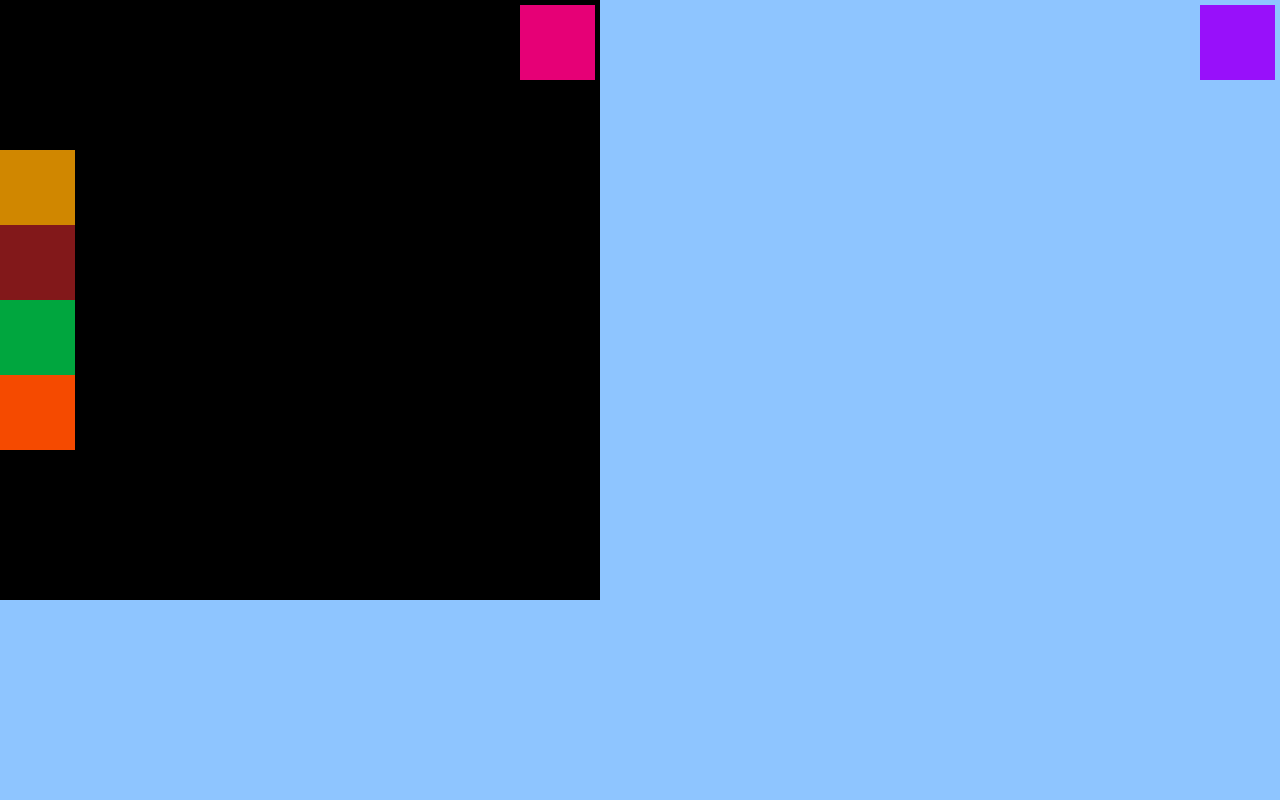
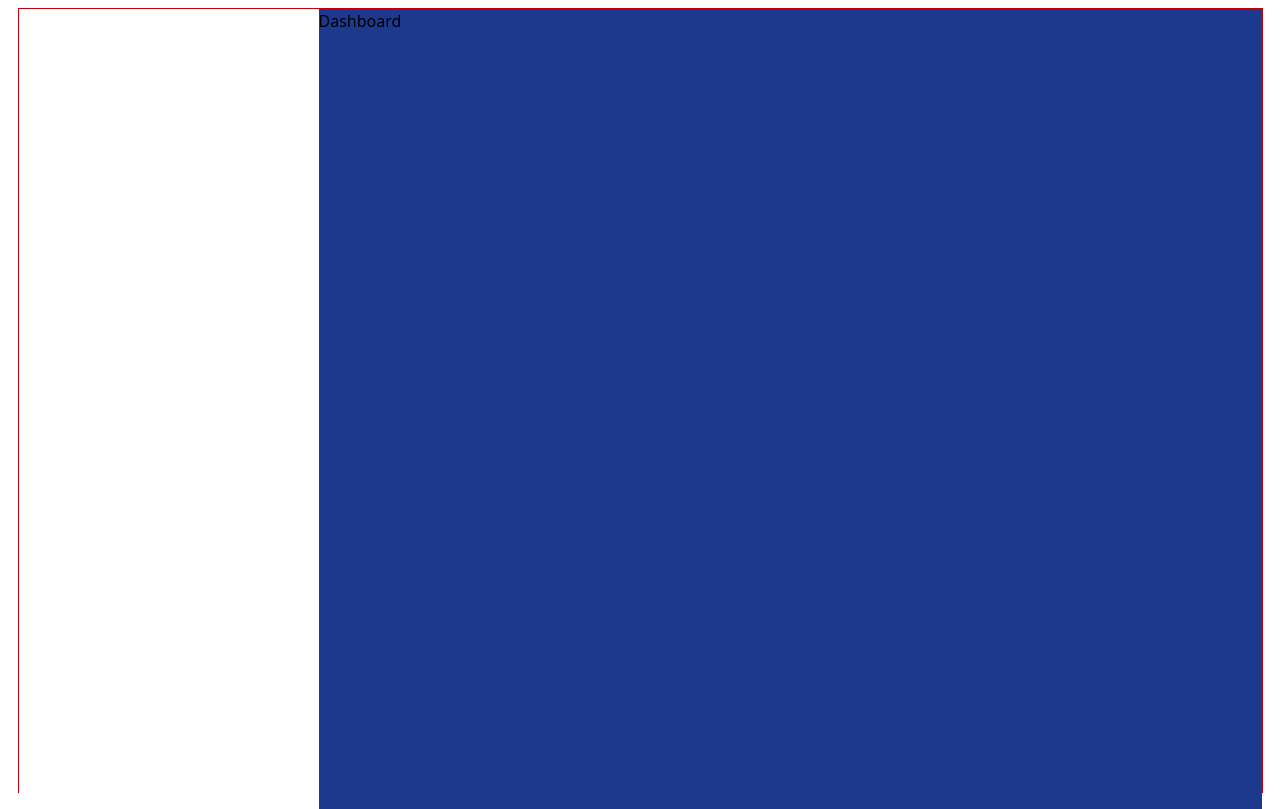
Before and after one commit to ErandikaPiumali/Frontend_MERN_batch06, a React (Vite) app: page /admin in a window 1280 px wide. Built offline with nearby package versions, Linux system fonts and the light colour scheme.

Commit message:
Day_10⛳

```diff
--- a/package.json
+++ b/package.json
@@ -13,6 +13,7 @@
     "@tailwindcss/vite": "^4.1.12",
     "react": "^19.1.1",
     "react-dom": "^19.1.1",
+    "react-router-dom": "^7.8.2",
     "tailwindcss": "^4.1.12"
   },
   "devDependencies": {
--- /dev/null
+++ b/pages/adminPages.jsx
@@ -0,0 +1,19 @@
+import { Route, Routes } from "react-router-dom";
+
+export default function AdminPage(){
+    return(
+        <div className="w-full h-screen bg-red-900 flex">
+            <div className="w-[300px] h-full bg-white">
+
+            </div>
+            <div  className="w-[calc(100%-300px)] bg-blue-900 h-full">
+                <Routes path="/*">
+                <Route path="/" element ={<h1>Dashboard</h1>}/>
+                 <Route path="/products" element ={<h1>Products</h1>}/>
+                  <Route path="/orders" element ={<h1>Orders</h1>}/>
+
+                </Routes>
+            </div>
+        </div>
+    )
+}
--- /dev/null
+++ b/pages/homePage.jsx
@@ -0,0 +1,7 @@
+export default function HomePage(){
+return(
+    <div>
+        <span>Home Page</span>
+    </div>
+)
+}
--- /dev/null
+++ b/pages/loginPage.jsx
@@ -0,0 +1,8 @@
+export default function LoginPage(){
+    return(
+        <div>
+            <span>Login Page</span>
+            <h1> Welcome to Home page</h1>
+        </div>
+    )
+}
--- /dev/null
+++ b/pages/registerPage.jsx
@@ -0,0 +1,7 @@
+export default function RegisterPage(){
+    return(
+        <div>
+            <span>Register Page</span>
+        </div>
+    )
+}
--- a/src/App.jsx
+++ b/src/App.jsx
@@ -1,26 +1,33 @@
 
+import { BrowserRouter, Route, Routes } from 'react-router-dom'
+import HomePage from '../pages/homePage'
+import LoginPage from '../pages/loginPage'
+import RegisterPage from '../pages/registerPage'
 import './App.css'
-import ProductCard from './components/productCard'
-import SuperProduct from './components/superProduct'
+import AdminPage from '../pages/adminPages'
+
 
 function App() {
 
 
   return (
-    <>
-      <div className ="w-full h-screen bg-blue-300">
-       <div className="w-[600px] h-[600px] bg-black flex flex-col justify-center relative">
-       <div className="w-[75px] h-[75px] bg-yellow-600"></div>
-        <div className="w-[75px] h-[75px] bg-red-900"></div>
-         <div className="w-[75px] h-[75px] bg-green-600"></div>
-       <div className="w-[75px] h-[75px] bg-purple-600 fixed right-[5px] top-[5px]"></div>
-        <div className="w-[75px] h-[75px] bg-pink-600 absolute right-[5px] top-[5px]"></div>
-        <div className="w-[75px] h-[75px] bg-orange-600"></div>
-      </div>
-      </div>
+        <BrowserRouter>
 
-    </>
-  )
+     <div className="w-full h-screen flex justify-center items-center">
+        <div className="w-[calc(100vw-35px)] h-[calc(100vh-15px)] border border-red-700">
+           <Routes path="/">
+          <Route path="/" element={<HomePage/>}/>
+           <Route path="/login" element={<LoginPage/>}/>
+            <Route path="/register" element={<RegisterPage/>}/>
+            <Route path="/admin/*" element={<AdminPage/>}/>
+          </Routes>
+
+        </div>
+        </div>
+
+    </BrowserRouter>
+
+  );
 }
 
 export default App
```
Also changed, not shown: 1 other file (tests, documents, lock files or other folders).
